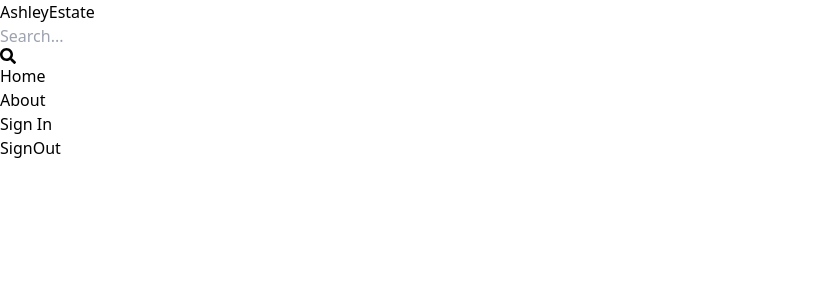
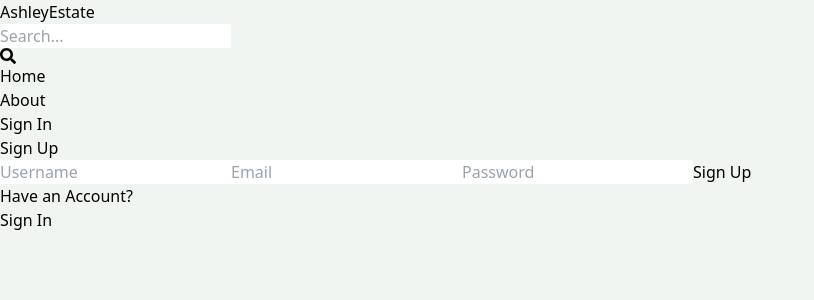
Before and after one commit to PrestonAshley/Estate-Site, a React (Vite) app in the folder client/: page /sign-up in a window 1280 px wide. Shown: the top 300 px of the page, without its empty margins (0-814 px from the left). Built offline with nearby package versions, Linux system fonts and the light colour scheme.

Commit message:
Complete Sign Up Page UI

```diff
--- a/client/src/index.css
+++ b/client/src/index.css
@@ -1,3 +1,7 @@
 @tailwind base;
 @tailwind components;
 @tailwind utilities;
+
+body {
+    background-color: rgb(241, 245, 241);
+}
--- a/client/src/pages/SignUp.jsx
+++ b/client/src/pages/SignUp.jsx
@@ -1,8 +1,22 @@
-import React from 'react'
+import { Link } from 'react-router-dom';
 
 function SignUp() {
   return (
-    <div>SignOut</div>
+    <div className='p-3 max-w-lg mx-auto'>
+      <h1 className='text-3xl text-center font-semibold my-7'>Sign Up</h1>
+      <form className='flex flex-col gap-4 '>
+        <input type="text" placeholder='Username' className='border p-3 rounded-lg' id='username' />
+        <input type="email" placeholder='Email' className='border p-3 rounded-lg' id='email' />
+        <input type="password" placeholder='Password' className='border p-3 rounded-lg' id='password' />
+        <button className='bg-slate-700 text-white p-3 rounded-lg uppercase hover:opacity-95 disabled:opacity-80'>Sign Up</button>
+      </form>
+      <div className='flex gap-2 mt-5'>
+        <p>Have an Account?</p>
+        <Link to={"/sign-in"}>
+          <span className='text-blue-700'>Sign In</span>
+        </Link>
+      </div>
+    </div>
   )
 }
 
```
